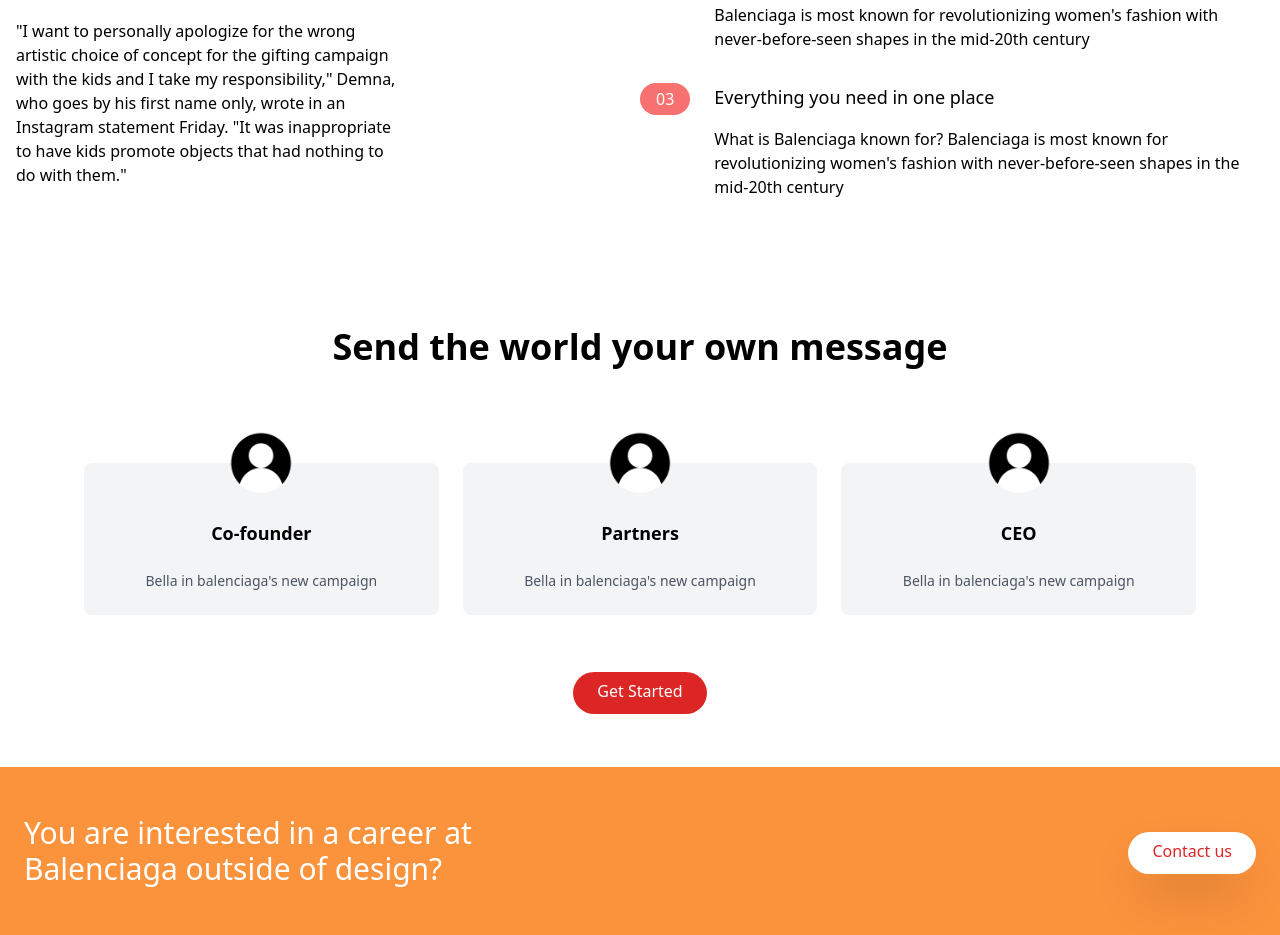
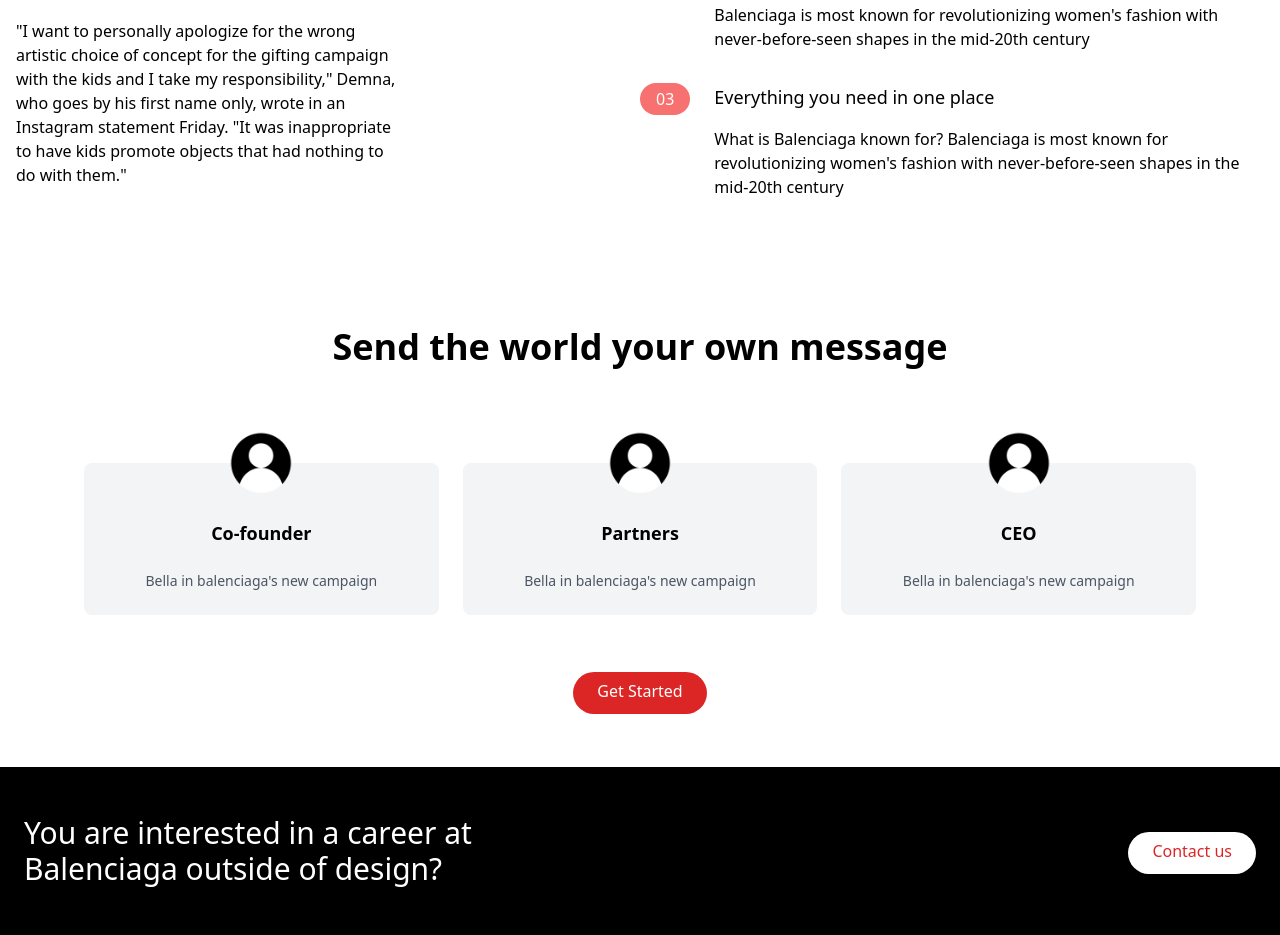
Before and after one commit to mariamogig/Balenciaga-campaign, a website: page index.html in a window 1280 px wide. Shown: the part 1126-2061 px from the top of the page. Drawn offline with nearby package versions, Linux system fonts and the light colour scheme; files that its build step writes are made by us from their sources.

Commit message:
contactus color black

```diff
--- a/index.html
+++ b/index.html
@@ -131,7 +131,7 @@
                 </div>
             </div>
         </section>
-        <section id="cta" class="bg-orange-400">
+        <section id="cta" class="bg-black">
             <div class="container flex flex-col items-center justify-between px-6 py-24 mx-auto space-y-12 md:py-12 md:flex-row md:space-y-0">
                 <h2 class="text-3xl leading-tght text-center text-white md:text-3xl md:max-w-xl md:text-left"> You are interested in a career at Balenciaga outside of design?
                 </h2>
```
